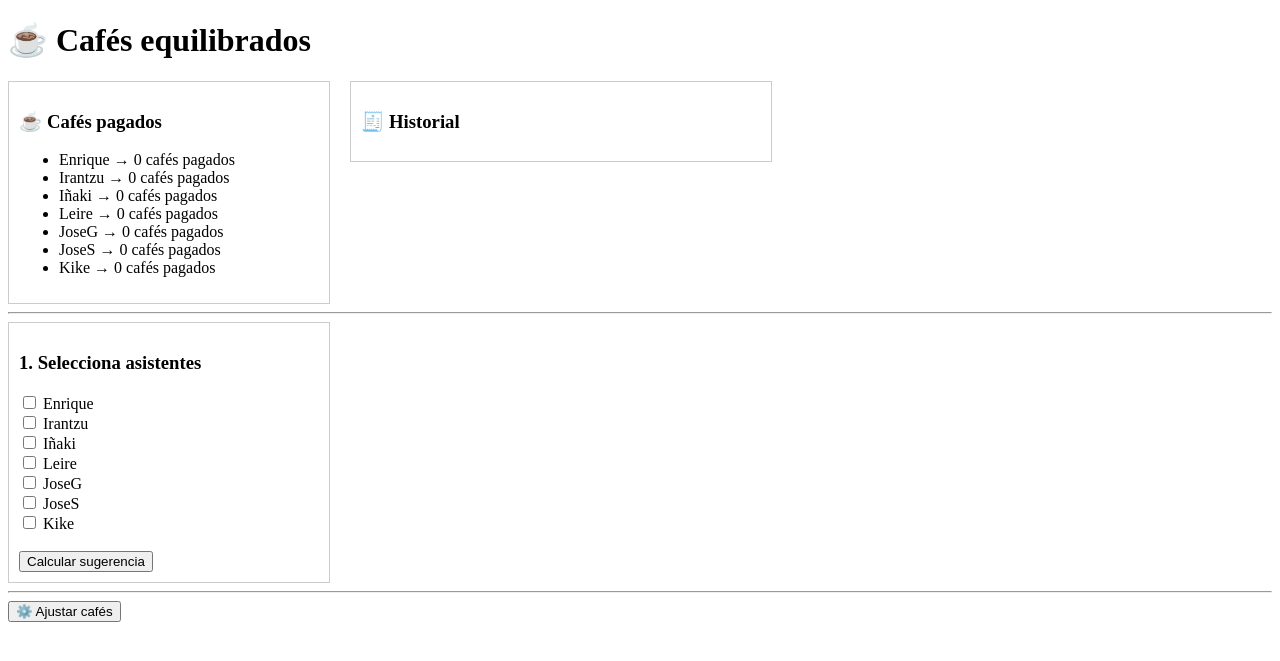
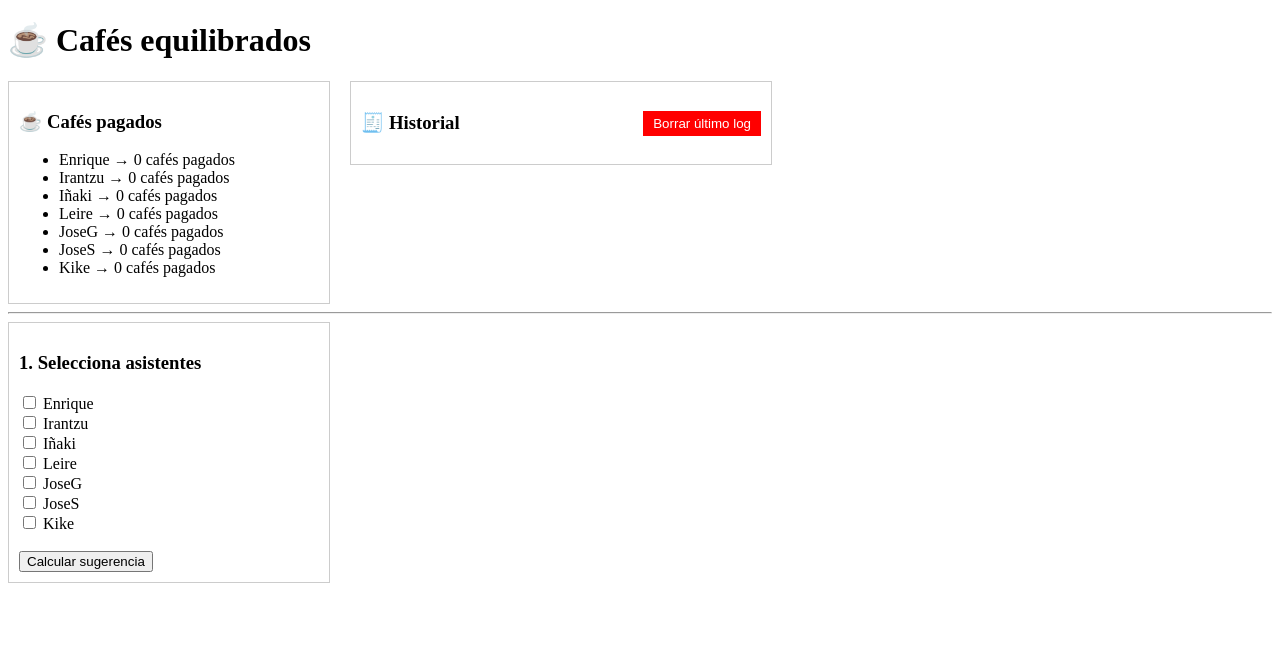
Before and after one commit to f4su/caffe, a Flask app: page / in a window 1280 px wide. Shown: the top 661 px of the page. Run offline with Flask 3, Linux system fonts and the light colour scheme; data that the repository does not hold is empty; some libraries are stand-ins or nearby versions.

Commit message:
Update index.html

```diff
--- a/templates/index.html
+++ b/templates/index.html
@@ -25,7 +25,17 @@
 
     <!-- DERECHA: HISTORIAL -->
     <div style="border:1px solid #ccc; padding:10px; width:400px;">
-        <h3>🧾 Historial</h3>
+
+        <h3 style="display:flex; justify-content:space-between; align-items:center;">
+            🧾 Historial
+
+            <form action="/undo" method="post" style="margin:0;">
+                <button type="submit"
+                        style="background:red; color:white; border:none; padding:5px 10px; cursor:pointer;">
+                    Borrar último log
+                </button>
+            </form>
+        </h3>
 
         <ul>
             {% for t in transactions %}
@@ -36,6 +46,7 @@
                 </li>
             {% endfor %}
         </ul>
+
     </div>
 
 </div>
@@ -66,7 +77,7 @@
 
     </div>
 
-    <!-- DERECHA: SELECCIÓN PAGADOR -->
+    <!-- DERECHA: PAGADOR -->
     {% if sugerido %}
 
     <div style="border:1px solid #ccc; padding:10px; width:300px;">
@@ -102,41 +113,5 @@
 
 </div>
 
-<hr>
-
-<!-- ========================= -->
-<!-- 🔧 AJUSTE CAFÉS -->
-<!-- ========================= -->
-<button onclick="document.getElementById('ajuste').style.display='block'">
-    ⚙️ Ajustar cafés
-</button>
-
-<div id="ajuste" style="display:none; border:1px solid black; padding:10px; margin-top:10px; width:250px;">
-    <h4>Ajustar cafés pagados</h4>
-
-    <form action="/ajustar" method="post">
-
-        <label>Persona:</label>
-        <select name="persona">
-            {% for p in personas %}
-                <option value="{{ p }}">{{ p }}</option>
-            {% endfor %}
-        </select>
-
-        <br><br>
-
-        <label>Restar cafés:</label>
-        <input type="number" name="cantidad" min="1" value="1">
-
-        <br><br>
-
-        <button type="submit">Guardar</button>
-        <button type="button" onclick="document.getElementById('ajuste').style.display='none'">
-            Cancelar
-        </button>
-
-    </form>
-</div>
-
 </body>
 </html>
```
